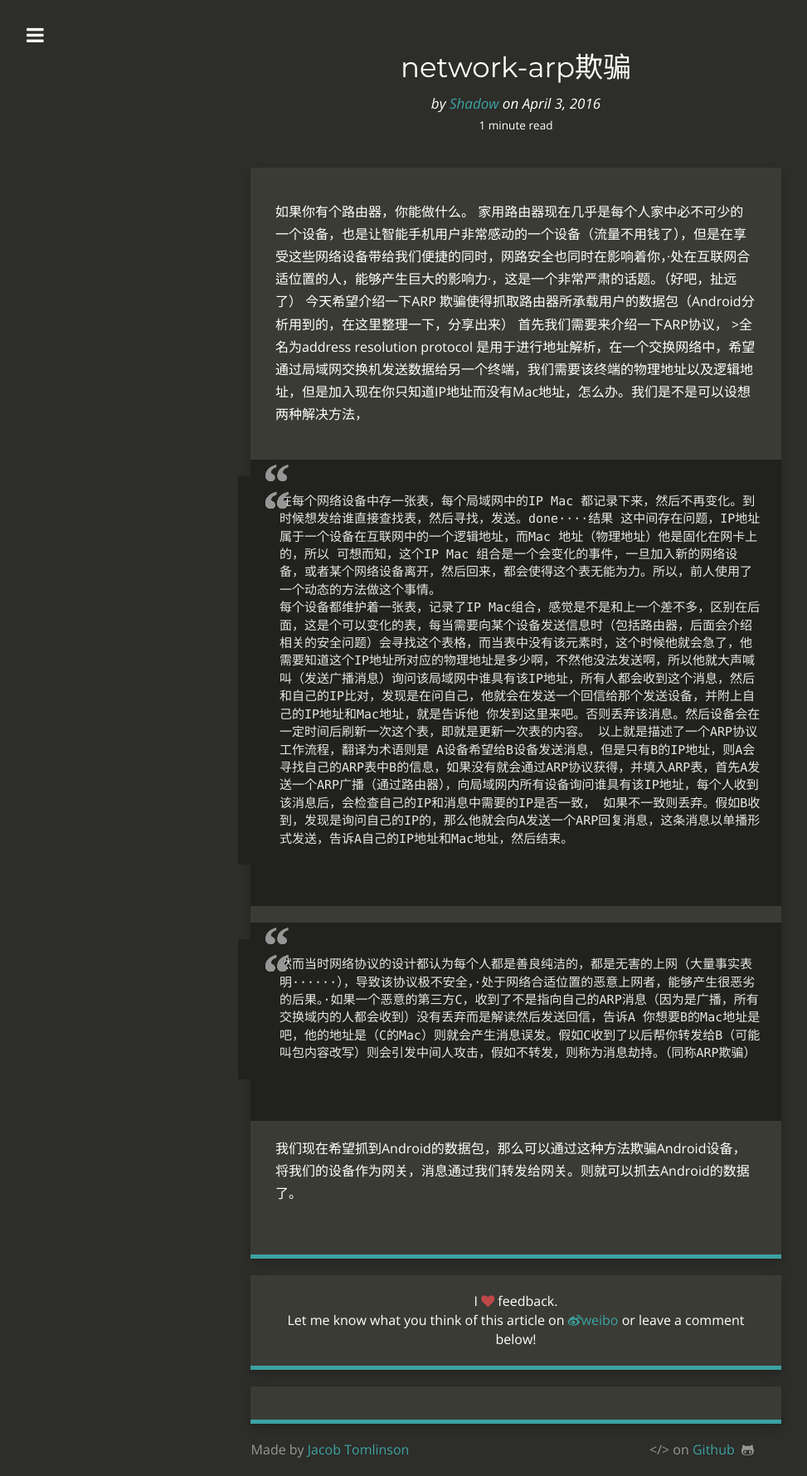
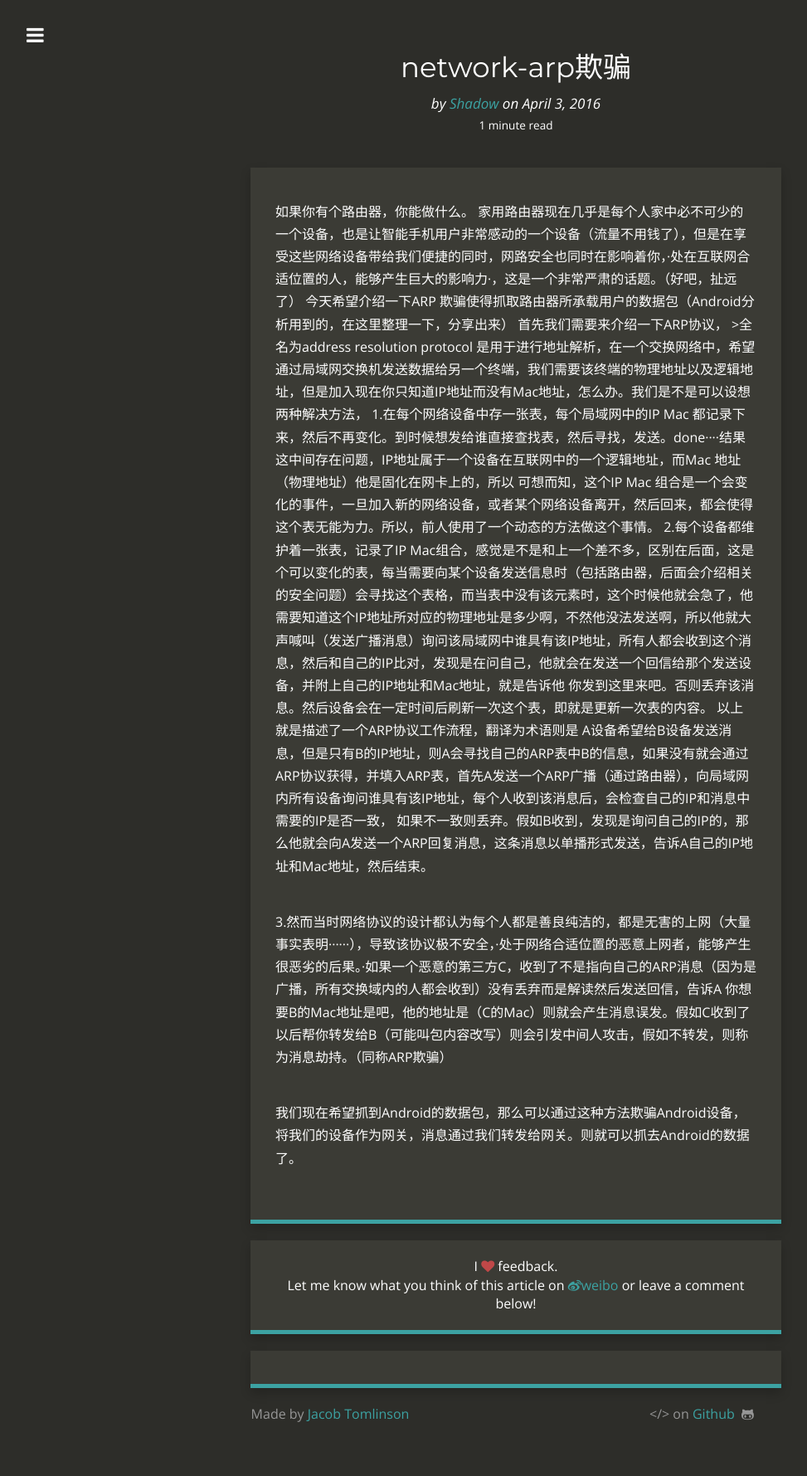
Before and after one commit to mumu-smile/shadow625.github.io, a Jekyll site: the page built from _posts/2016-4-3-network-arpspoofing.markdown, in a window 1280 px wide. Shown: the whole page at 83% size, without its empty margins (18-991 px from the left). Built offline with Jekyll 4.4.1, drawn with Linux system fonts in a browser that asks for light colours; nearby versions of some CDN libraries; comment, search, counter and statistics services are not loaded; after the commit the page ends 1736 px from its top, so only the background shows below that.

Commit message:
update the knowledge of the markdown ui

```diff
--- a/_posts/2016-4-3-network-arpspoofing.markdown
+++ b/_posts/2016-4-3-network-arpspoofing.markdown
@@ -14,10 +14,9 @@ date:   2016-4-3 12:12:12
      今天希望介绍一下ARP 欺骗使得抓取路由器所承载用户的数据包（Android分析用到的，在这里整理一下，分享出来）
      首先我们需要来介绍一下ARP协议，
           >全名为address resolution protocol 是用于进行地址解析，在一个交换网络中，希望通过局域网交换机发送数据给另一个终端，我们需要该终端的物理地址以及逻辑地址，但是加入现在你只知道IP地址而没有Mac地址，怎么办。我们是不是可以设想两种解决方法，
+1.在每个网络设备中存一张表，每个局域网中的IP Mac 都记录下来，然后不再变化。到时候想发给谁直接查找表，然后寻找，发送。done····结果 这中间存在问题，IP地址属于一个设备在互联网中的一个逻辑地址，而Mac 地址（物理地址）他是固化在网卡上的，所以 可想而知，这个IP Mac 组合是一个会变化的事件，一旦加入新的网络设备，或者某个网络设备离开，然后回来，都会使得这个表无能为力。所以，前人使用了一个动态的方法做这个事情。
+2.每个设备都维护着一张表，记录了IP Mac组合，感觉是不是和上一个差不多，区别在后面，这是个可以变化的表，每当需要向某个设备发送信息时（包括路由器，后面会介绍相关的安全问题）会寻找这个表格，而当表中没有该元素时，这个时候他就会急了，他需要知道这个IP地址所对应的物理地址是多少啊，不然他没法发送啊，所以他就大声喊叫（发送广播消息）询问该局域网中谁具有该IP地址，所有人都会收到这个消息，然后和自己的IP比对，发现是在问自己，他就会在发送一个回信给那个发送设备，并附上自己的IP地址和Mac地址，就是告诉他 你发到这里来吧。否则丢弃该消息。然后设备会在一定时间后刷新一次这个表，即就是更新一次表的内容。 以上就是描述了一个ARP协议工作流程，翻译为术语则是 A设备希望给B设备发送消息，但是只有B的IP地址，则A会寻找自己的ARP表中B的信息，如果没有就会通过ARP协议获得，并填入ARP表，首先A发送一个ARP广播（通过路由器），向局域网内所有设备询问谁具有该IP地址，每个人收到该消息后，会检查自己的IP和消息中需要的IP是否一致， 如果不一致则丢弃。假如B收到，发现是询问自己的IP的，那么他就会向A发送一个ARP回复消息，这条消息以单播形式发送，告诉A自己的IP地址和Mac地址，然后结束。
 
->     在每个网络设备中存一张表，每个局域网中的IP Mac 都记录下来，然后不再变化。到时候想发给谁直接查找表，然后寻找，发送。done····结果 这中间存在问题，IP地址属于一个设备在互联网中的一个逻辑地址，而Mac 地址（物理地址）他是固化在网卡上的，所以 可想而知，这个IP Mac 组合是一个会变化的事件，一旦加入新的网络设备，或者某个网络设备离开，然后回来，都会使得这个表无能为力。所以，前人使用了一个动态的方法做这个事情。
->     每个设备都维护着一张表，记录了IP Mac组合，感觉是不是和上一个差不多，区别在后面，这是个可以变化的表，每当需要向某个设备发送信息时（包括路由器，后面会介绍相关的安全问题）会寻找这个表格，而当表中没有该元素时，这个时候他就会急了，他需要知道这个IP地址所对应的物理地址是多少啊，不然他没法发送啊，所以他就大声喊叫（发送广播消息）询问该局域网中谁具有该IP地址，所有人都会收到这个消息，然后和自己的IP比对，发现是在问自己，他就会在发送一个回信给那个发送设备，并附上自己的IP地址和Mac地址，就是告诉他 你发到这里来吧。否则丢弃该消息。然后设备会在一定时间后刷新一次这个表，即就是更新一次表的内容。 以上就是描述了一个ARP协议工作流程，翻译为术语则是 A设备希望给B设备发送消息，但是只有B的IP地址，则A会寻找自己的ARP表中B的信息，如果没有就会通过ARP协议获得，并填入ARP表，首先A发送一个ARP广播（通过路由器），向局域网内所有设备询问谁具有该IP地址，每个人收到该消息后，会检查自己的IP和消息中需要的IP是否一致， 如果不一致则丢弃。假如B收到，发现是询问自己的IP的，那么他就会向A发送一个ARP回复消息，这条消息以单播形式发送，告诉A自己的IP地址和Mac地址，然后结束。
-
->	然而当时网络协议的设计都认为每个人都是善良纯洁的，都是无害的上网（大量事实表明······），导致该协议极不安全，·处于网络合适位置的恶意上网者，能够产生很恶劣的后果。·如果一个恶意的第三方C，收到了不是指向自己的ARP消息（因为是广播，所有交换域内的人都会收到）没有丢弃而是解读然后发送回信，告诉A 你想要B的Mac地址是吧，他的地址是（C的Mac）则就会产生消息误发。假如C收到了以后帮你转发给B（可能叫包内容改写）则会引发中间人攻击，假如不转发，则称为消息劫持。（同称ARP欺骗）
+3.然而当时网络协议的设计都认为每个人都是善良纯洁的，都是无害的上网（大量事实表明······），导致该协议极不安全，·处于网络合适位置的恶意上网者，能够产生很恶劣的后果。·如果一个恶意的第三方C，收到了不是指向自己的ARP消息（因为是广播，所有交换域内的人都会收到）没有丢弃而是解读然后发送回信，告诉A 你想要B的Mac地址是吧，他的地址是（C的Mac）则就会产生消息误发。假如C收到了以后帮你转发给B（可能叫包内容改写）则会引发中间人攻击，假如不转发，则称为消息劫持。（同称ARP欺骗）
 
 我们现在希望抓到Android的数据包，那么可以通过这种方法欺骗Android设备，将我们的设备作为网关，消息通过我们转发给网关。则就可以抓去Android的数据了。
```
